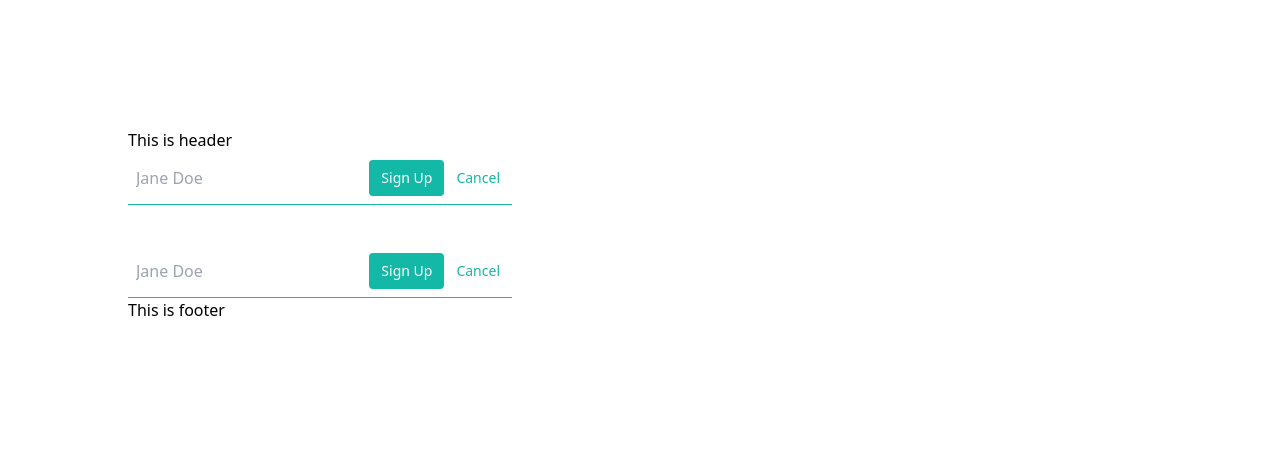
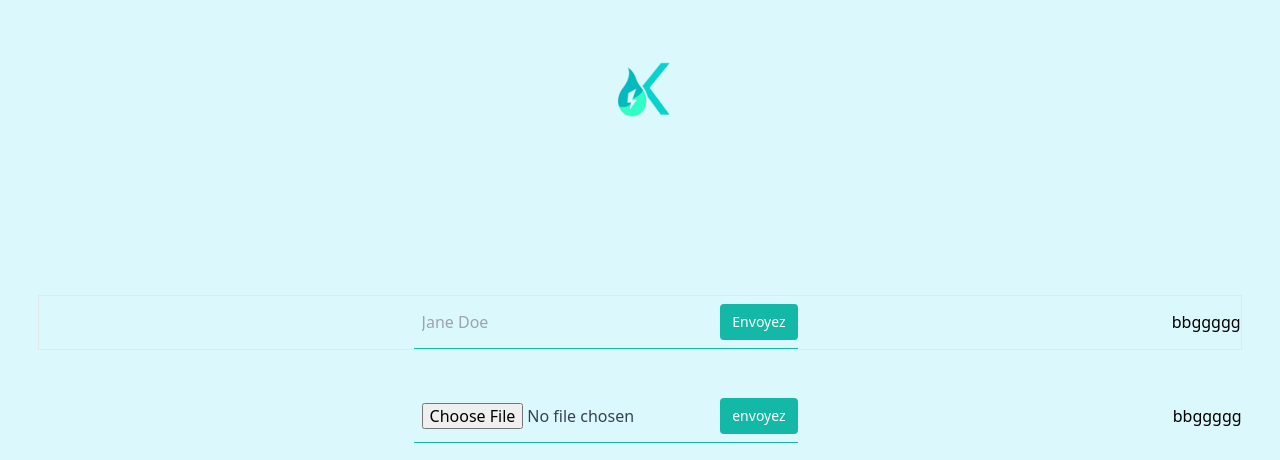
Before and after one commit to SofianBRh/Kit-Game, a Flask app: page / in a window 1280 px wide. Shown: the top 460 px of the page. Run offline with Flask 3, Linux system fonts and the light colour scheme.

Commit message:
Add some css and input for test

```diff
--- a/static/dist/css/output.css
+++ b/static/dist/css/output.css
@@ -56,12 +56,16 @@ html {
 1. Remove the margin in all browsers.
 2. Inherit line-height from `html` so users can set them as a class directly on the `html` element.
 */
+img{
 
+
+
+}
 body {
-  margin: 10%;
-  /* 1 */
-  line-height: inherit;
-  /* 2 */
+
+  background-color: #DBF9FC;
+  margin: 3%;
+
 }
 
 /*
@@ -377,11 +381,26 @@ button,
 [role="button"] {
   cursor: pointer;
 }
+form{
+  width: 100px;
+    margin: auto;
+    display: block;
 
+}
 /*
 Make sure disabled buttons don't get the pointer cursor.
 */
+.header img{
+    width: 100px;
+    margin: auto;
+    display: block;
 
+}
+.header{
+  padding-bottom: 13%;
+
+
+}
 :disabled {
   cursor: default;
 }
@@ -400,10 +419,10 @@ audio,
 iframe,
 embed,
 object {
-  display: block;
+
   /* 1 */
-  vertical-align: middle;
-  /* 2 */
+
+ /* 2 */
 }
 
 /*
@@ -411,6 +430,8 @@ Constrain images and videos to the parent width and preserve their intrinsic asp
 */
 
 img,
+
+
 video {
   max-width: 100%;
   height: auto;
--- a/templates/index.html.j2
+++ b/templates/index.html.j2
@@ -1,50 +1,105 @@
 {% extends "base.html.j2" %}
-{% block body  %}
+{% block body %}
 {% block header %}
-<div class="header">
-    <p>
-        This is header
-    </p>
+<div class="header object-center">
+  <div> <img class="object-center" src="{{url_for('static',filename='images/logo.png')}}" width="20%"></div>
+
 </div>
 {% endblock %}
 
 {% block main %}
-<div class="main">
-    <div class="form1">
-<form class="w-full max-w-sm">
-    <div class="flex items-center border-b border-teal-500 py-2">
-      <input class="appearance-none bg-transparent border-none w-full text-gray-700 mr-3 py-1 px-2 leading-tight focus:outline-none" type="text" placeholder="Jane Doe" aria-label="Full name">
-      <button class="flex-shrink-0 bg-teal-500 hover:bg-teal-700 border-teal-500 hover:border-teal-700 text-sm border-4 text-white py-1 px-2 rounded" type="button">
-        Sign Up
-      </button>
-      <button class="flex-shrink-0 border-transparent border-4 text-teal-500 hover:text-teal-800 text-sm py-1 px-2 rounded" type="button">
-        Cancel
-      </button>
+
+<div class="main    items-center ">
+<!--The div contain the two input -->
+  <div class="flex items-center border">
+    <form class="w-full max-w-sm border-solid items-center">
+      <div class=" border-solid flex items-center border-b border-teal-500 py-2">
+        <input class=" bg-transparent border-none w-full text-gray-700 mr-3 py-1 px-2 leading-tight focus:outline-none"
+          type="text" placeholder="Jane Doe" aria-label="Full name">
+        <button
+          class="flex-shrink-0 bg-teal-500 hover:bg-teal-700 border-teal-500 hover:border-teal-700 text-sm border-4 text-white py-1 px-2 rounded"
+          type="button">
+          Envoyez
+        </button>
+
+
+      </div>
+
+    </form>
+
+    <p class=> bbggggg </p>
+  </div>
+
+  <div class="pt-10 flex items-center">
+    <form class="w-full max-w-sm">
+      <div class="flex items-center border-b border-teal-500 py-2">
+        <input
+          class="appearance-none bg-transparent border-none w-full text-gray-700 mr-3 py-1 px-2 leading-tight focus:outline-none"
+          type="file" placeholder="Jane Doe" aria-label="Full name">
+        <button
+          class="flex-shrink-0 bg-teal-500 hover:bg-teal-700 border-teal-500 hover:border-teal-700 text-sm border-4 text-white py-1 px-2 rounded"
+          type="button">
+          envoyez
+        </button>
+
+
+      </div>
+    </form>
+    <div class="resultat2 ml-10">
+      <p class="ml-10"> bbggggg </p>
     </div>
-  </form>
+  </div>
 </div>
 
-<div class="pt-10">
-<form class="w-full max-w-sm">
-    <div class="flex items-center border-b border-teal-500 py-2">
-      <input class="appearance-none bg-transparent border-none w-full text-gray-700 mr-3 py-1 px-2 leading-tight focus:outline-none" type="text" placeholder="Jane Doe" aria-label="Full name">
-      <button class="flex-shrink-0 bg-teal-500 hover:bg-teal-700 border-teal-500 hover:border-teal-700 text-sm border-4 text-white py-1 px-2 rounded" type="button">
-        Sign Up
-      </button>
-      <button class="flex-shrink-0 border-transparent border-4 text-teal-500 hover:text-teal-800 text-sm py-1 px-2 rounded" type="button">
-        Cancel
-      </button>
-    </div>
-  </form>
-</div>
-</div>
+
 {% endblock %}
 
 {% block footer %}
-<div class="footer">
-    <p>
-        This is footer
-    </p>
-</div>
+
+<footer
+  class="pt-10 bg-neutral-200 text-center text-white dark:bg-neutral-600 dark:text-neutral-200">
+  <div class="container p-6">
+    <div class="flex p-2">
+      <div class="mb-6 lg:mb-0">
+        <img
+          src="https://tecdn.b-cdn.net/img/new/fluid/city/113.webp"
+          class="w-full rounded-md shadow-lg" />
+      </div>
+      <div class="mb-6 lg:mb-0">
+        <img
+          src="https://tecdn.b-cdn.net/img/new/fluid/city/111.webp"
+          class="w-full rounded-md shadow-lg" />
+      </div>
+      <div class="mb-6 lg:mb-0">
+        <img
+          src="https://tecdn.b-cdn.net/img/new/fluid/city/112.webp"
+          class="w-full rounded-md shadow-lg" />
+      </div>
+      <div class="mb-6 lg:mb-0">
+        <img
+          src="https://tecdn.b-cdn.net/img/new/fluid/city/114.webp"
+          class="w-full rounded-md shadow-lg" />
+      </div>
+      <div class="mb-6 lg:mb-0">
+        <img
+          src="https://tecdn.b-cdn.net/img/new/fluid/city/115.webp"
+          class="w-full rounded-md shadow-lg" />
+      </div>
+      <div class="mb-6 lg:mb-0">
+        <img
+          src="https://tecdn.b-cdn.net/img/new/fluid/city/116.webp"
+          class="w-full rounded-md shadow-lg" />
+      </div>
+    </div>
+  </div>
+
+  <div
+    class="bg-neutral-300 p-4 text-center text-neutral-700 dark:bg-neutral-700 dark:text-neutral-200">
+    © 2023 Copyright:
+    <a class="dark:text-neutral-400" href="https://tailwind-elements.com/"
+      >Tailwind Elements</a
+    >
+  </div>
+</footer>
 {% endblock %}
 {% endblock %}
```
Also changed, not shown: assets/DALLE_2023-04-04_10.22.21_-_logo_K_with_water_and_electricity_.png (deleted), static/images/logo.png (added).
